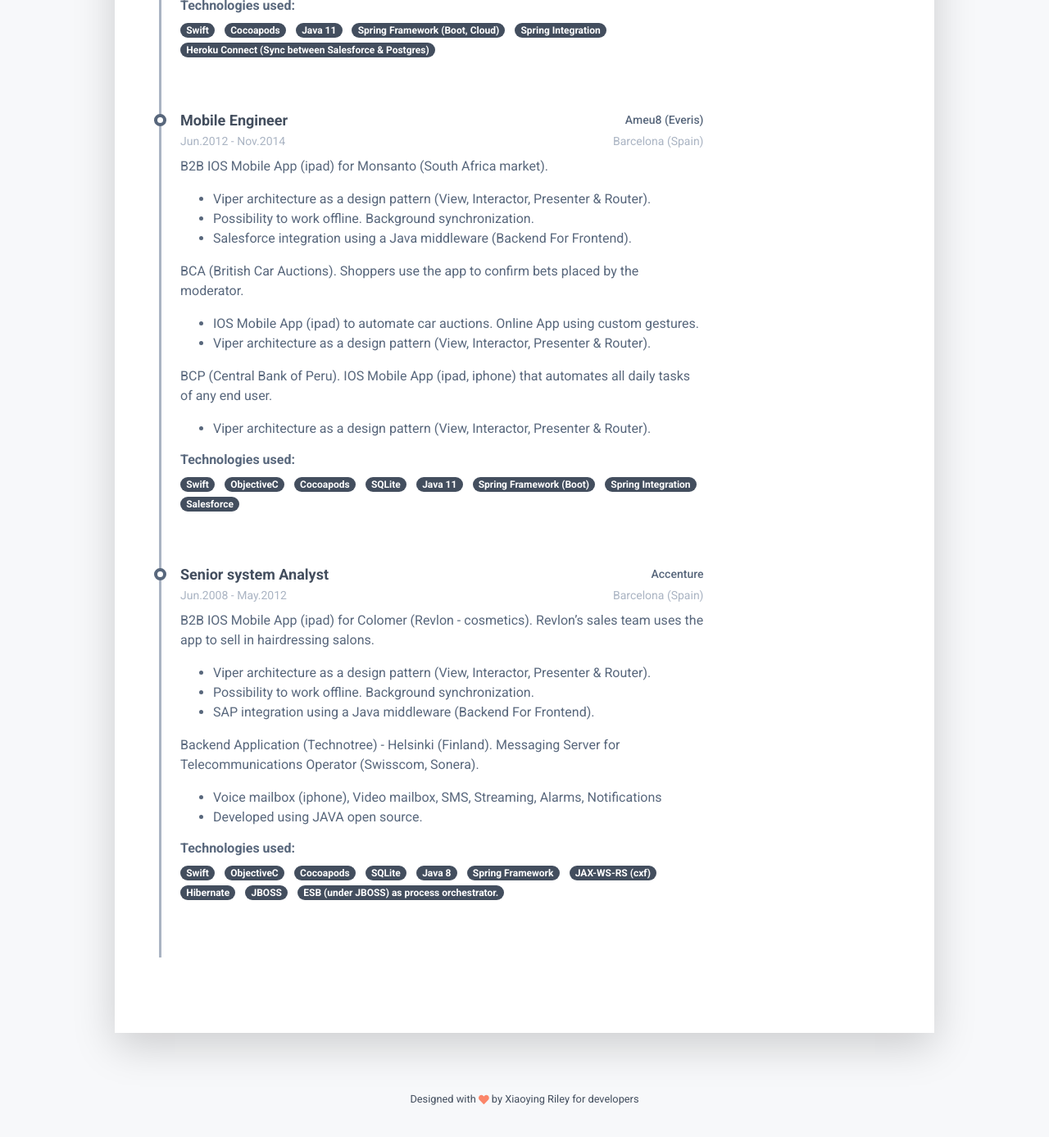
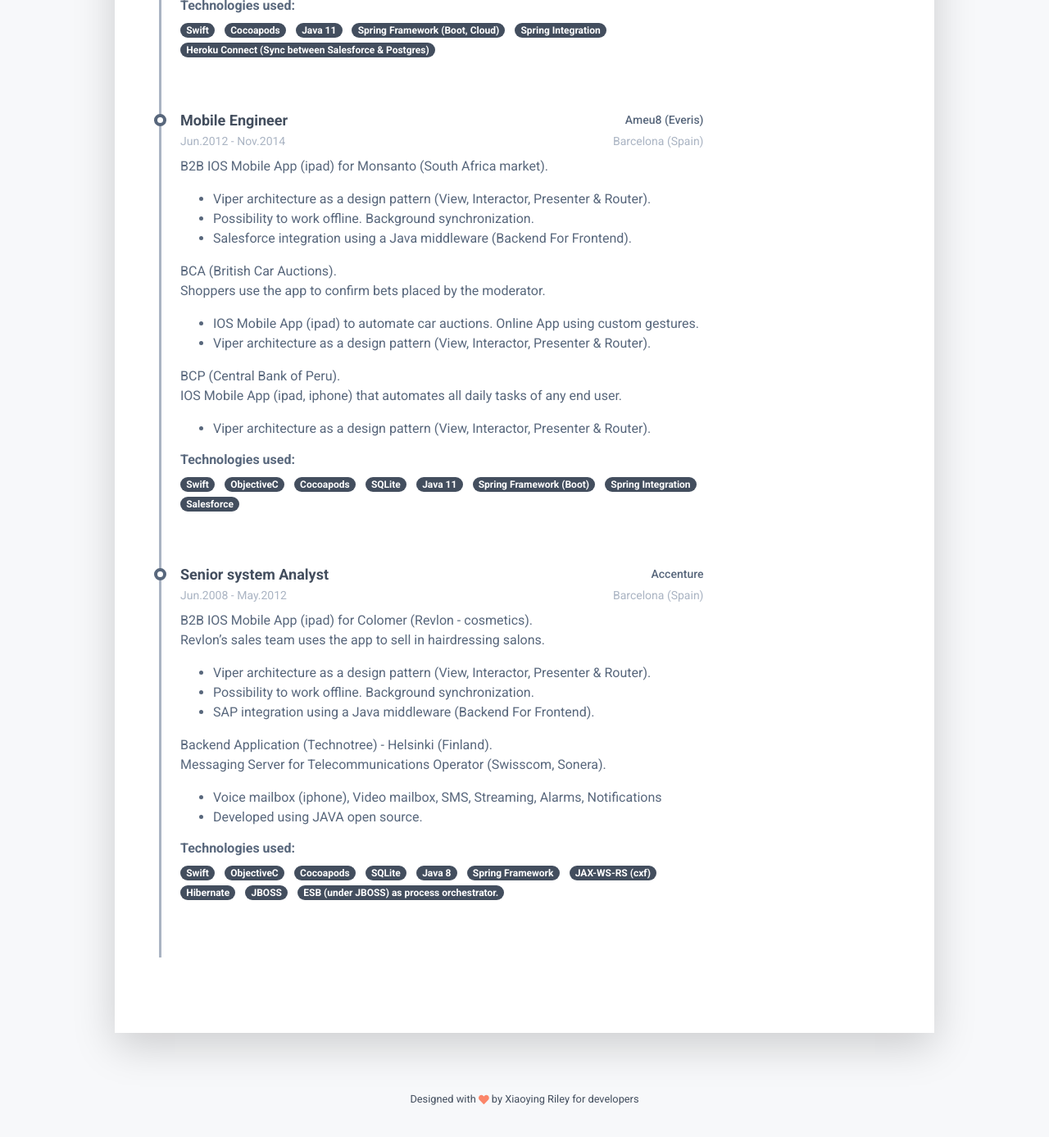
Before and after one commit to avall/avall.github.io, a Jekyll site: the page built from index.html, in a window 1280 px wide and 1400 px high, scrolled down 3409 px. Shown: the top 1387 px of the window at 82% size. Built offline with Jekyll 4.4.1, drawn with Linux system fonts in a browser that asks for light colours; nearby versions of some CDN libraries; some of the changed text lies outside the part shown.

Commit message:
Experience

```diff
--- a/_data/data.yml
+++ b/_data/data.yml
@@ -100,7 +100,7 @@
         * Google AI Dialogflow to facilitate the user's input of claims.
 
 
-        Lead the Heroku Connect (sync Salesforce data with SQL database) deprecation project.
+        Lead the Heroku Connect (sync Salesforce data with SQL database) deprecation project.\
         Design & implementation of a cheaper custom solution to reduce the high costs of Heroku Connect.
 
         * Bidirectional sync between Salesforce and RDS Postgres.
@@ -193,13 +193,13 @@
         * Possibility to work offline. Background synchronization.
         * Salesforce integration using a Java middleware (Backend For Frontend).
 
-        BCA (British Car Auctions).
+        BCA (British Car Auctions). \
         Shoppers use the app to confirm bets placed by the moderator.
 
         * IOS Mobile App (ipad) to automate car auctions. Online App using custom gestures.
         * Viper architecture as a design pattern (View, Interactor, Presenter & Router).
 
-        BCP (Central Bank of Peru).
+        BCP (Central Bank of Peru). \
         IOS Mobile App (ipad, iphone) that automates all daily tasks of any end user.
 
         * Viper architecture as a design pattern (View, Interactor, Presenter & Router).
@@ -219,14 +219,14 @@
       location: Barcelona (Spain)
       time: Jun.2008 - May.2012
       description: |
-        B2B IOS Mobile App (ipad) for Colomer (Revlon - cosmetics).
+        B2B IOS Mobile App (ipad) for Colomer (Revlon - cosmetics). \
         Revlon's sales team uses the app to sell in hairdressing salons.
 
         * Viper architecture as a design pattern (View, Interactor, Presenter & Router).
         * Possibility to work offline. Background synchronization.
         * SAP integration using a Java middleware (Backend For Frontend).
 
-        Backend Application (Technotree) - Helsinki (Finland).
+        Backend Application (Technotree) - Helsinki (Finland). \
         Messaging Server for Telecommunications Operator (Swisscom, Sonera).
 
         * Voice mailbox (iphone), Video mailbox, SMS, Streaming, Alarms, Notifications
```
